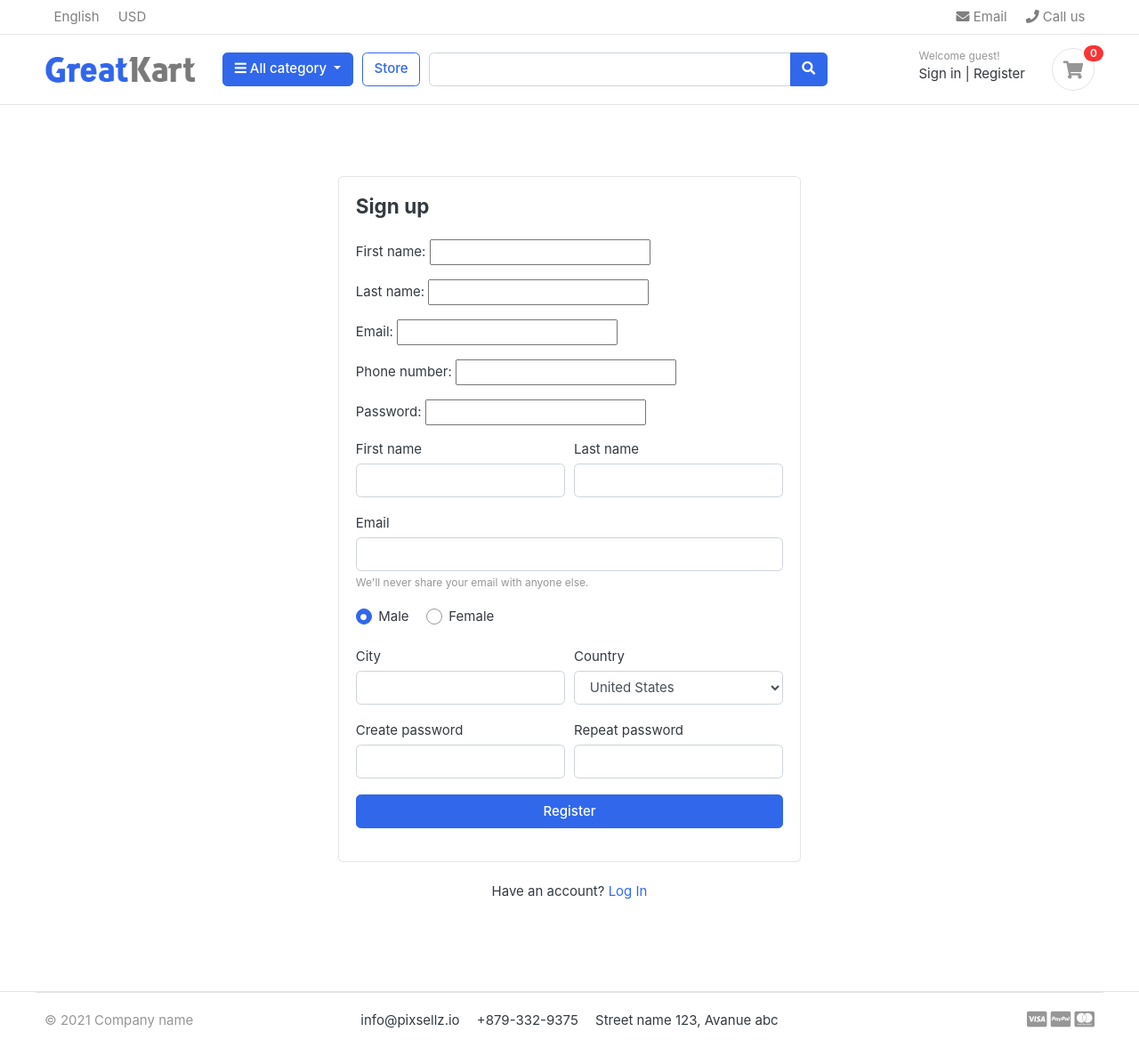
After one commit to SatvirSingh98/GreatKart-eCommerce, a Django app: page /accounts/register/ in a window 1280 px wide. The commit adds this page. Shown: the whole page at 89% size. Run offline with Django 3.2, Linux system fonts and the light colour scheme; data that the repository does not hold is empty; some libraries are stand-ins or nearby versions; some web fonts are replaced.

Commit message:
Registration Preparation: Setting Up Urls & Design

```diff
--- /dev/null
+++ b/src/apps/accounts/forms.py
@@ -0,0 +1,13 @@
+from django import forms
+
+from .models import Account
+
+
+class RegistrationForm(forms.ModelForm):
+    """Form definition for Registration."""
+
+    class Meta:
+        """Meta definition for Registrationform."""
+
+        model = Account
+        fields = ('first_name', 'last_name', 'email', 'phone_number', 'password',)
--- /dev/null
+++ b/src/apps/accounts/templates/accounts/register.html
@@ -0,0 +1,81 @@
+{% extends 'base.html' %}
+
+{% block content %}
+<!-- ========================= SECTION CONTENT ========================= -->
+<section class="section-content padding-y">
+
+	<!-- ============================ COMPONENT REGISTER   ================================= -->
+	<div class="card mx-auto" style="max-width:520px; margin-top:40px;">
+		<article class="card-body">
+			<header class="mb-4">
+				<h4 class="card-title">Sign up</h4>
+			</header>
+			<form>
+				{{ form.as_p }}
+				<div class="form-row">
+					<div class="col form-group">
+						<label>First name</label>
+						<input type="text" class="form-control" placeholder="">
+					</div> <!-- form-group end.// -->
+					<div class="col form-group">
+						<label>Last name</label>
+						<input type="text" class="form-control" placeholder="">
+					</div> <!-- form-group end.// -->
+				</div> <!-- form-row end.// -->
+				<div class="form-group">
+					<label>Email</label>
+					<input type="email" class="form-control" placeholder="">
+					<small class="form-text text-muted">We'll never share your email with anyone else.</small>
+				</div> <!-- form-group end.// -->
+				<div class="form-group">
+					<label class="custom-control custom-radio custom-control-inline">
+						<input class="custom-control-input" checked="" type="radio" name="gender" value="option1">
+						<span class="custom-control-label"> Male </span>
+					</label>
+					<label class="custom-control custom-radio custom-control-inline">
+						<input class="custom-control-input" type="radio" name="gender" value="option2">
+						<span class="custom-control-label"> Female </span>
+					</label>
+				</div> <!-- form-group end.// -->
+				<div class="form-row">
+					<div class="form-group col-md-6">
+						<label>City</label>
+						<input type="text" class="form-control">
+					</div> <!-- form-group end.// -->
+					<div class="form-group col-md-6">
+						<label>Country</label>
+						<select id="inputState" class="form-control">
+							<option> Choose...</option>
+							<option>Uzbekistan</option>
+							<option>Russia</option>
+							<option selected="">United States</option>
+							<option>India</option>
+							<option>Afganistan</option>
+						</select>
+					</div> <!-- form-group end.// -->
+				</div> <!-- form-row.// -->
+				<div class="form-row">
+					<div class="form-group col-md-6">
+						<label>Create password</label>
+						<input class="form-control" type="password">
+					</div> <!-- form-group end.// -->
+					<div class="form-group col-md-6">
+						<label>Repeat password</label>
+						<input class="form-control" type="password">
+					</div> <!-- form-group end.// -->
+				</div>
+				<div class="form-group">
+					<button type="submit" class="btn btn-primary btn-block"> Register </button>
+				</div> <!-- form-group// -->
+
+			</form>
+		</article><!-- card-body.// -->
+	</div> <!-- card .// -->
+	<p class="text-center mt-4">Have an account? <a href="">Log In</a></p>
+	<br><br>
+	<!-- ============================ COMPONENT REGISTER  END.// ================================= -->
+
+
+</section>
+<!-- ========================= SECTION CONTENT END// ========================= -->
+{% endblock content %}
--- /dev/null
+++ b/src/apps/accounts/urls.py
@@ -0,0 +1,12 @@
+from django.contrib.auth.views import LogoutView
+from django.urls import path
+
+from .views import login_view, register_view
+
+app_name = 'accounts'
+
+urlpatterns = [
+    path('register/', register_view, name='register'),
+    path('login/', login_view, name='login'),
+    path('logout/', LogoutView.as_view(), name='logout'),
+]
--- a/src/apps/accounts/views.py
+++ b/src/apps/accounts/views.py
@@ -1,3 +1,12 @@
 from django.shortcuts import render
 
-# Create your views here.
+from .forms import RegistrationForm
+
+
+def register_view(request):
+    form = RegistrationForm()
+    return render(request, 'accounts/register.html', {'form': form})
+
+
+def login_view(request):
+    return render(request, 'accounts/login.html')
--- a/src/core/settings.py
+++ b/src/core/settings.py
@@ -116,3 +116,5 @@ MEDIA_URL = '/media/'
 MEDIA_ROOT = BASE_DIR / "media"
 
 DEFAULT_AUTO_FIELD = 'django.db.models.BigAutoField'
+
+LOGOUT_REDIRECT_URL = '/'
--- a/src/core/urls.py
+++ b/src/core/urls.py
@@ -9,6 +9,7 @@ urlpatterns = [
     path('', index, name='index'),
     path('store/', include('apps.store.urls')),
     path('cart/', include('apps.cart.urls')),
+    path('accounts/', include('apps.accounts.urls')),
     path('admin/', admin.site.urls),
 ]
 
--- a/src/templates/navbar.html
+++ b/src/templates/navbar.html
@@ -66,8 +66,8 @@
                         <div class="widget-header">
                             <small class="title text-muted">Welcome guest!</small>
                             <div>
-                                <a href="./signin.html">Sign in</a> <span class="dark-transp"> | </span>
-                                <a href="./register.html"> Register</a>
+                                <a href="{% url 'accounts:login' %}">Sign in</a> <span class="dark-transp"> | </span>
+                                <a href="{% url 'accounts:register' %}"> Register</a>
                             </div>
                         </div>
                         <a href="{% url 'cart:cart' %}" class="widget-header pl-3 ml-3">
```
Also changed, not shown: src/apps/accounts/templates/accounts/login.html (added, +37 -0 lines).
